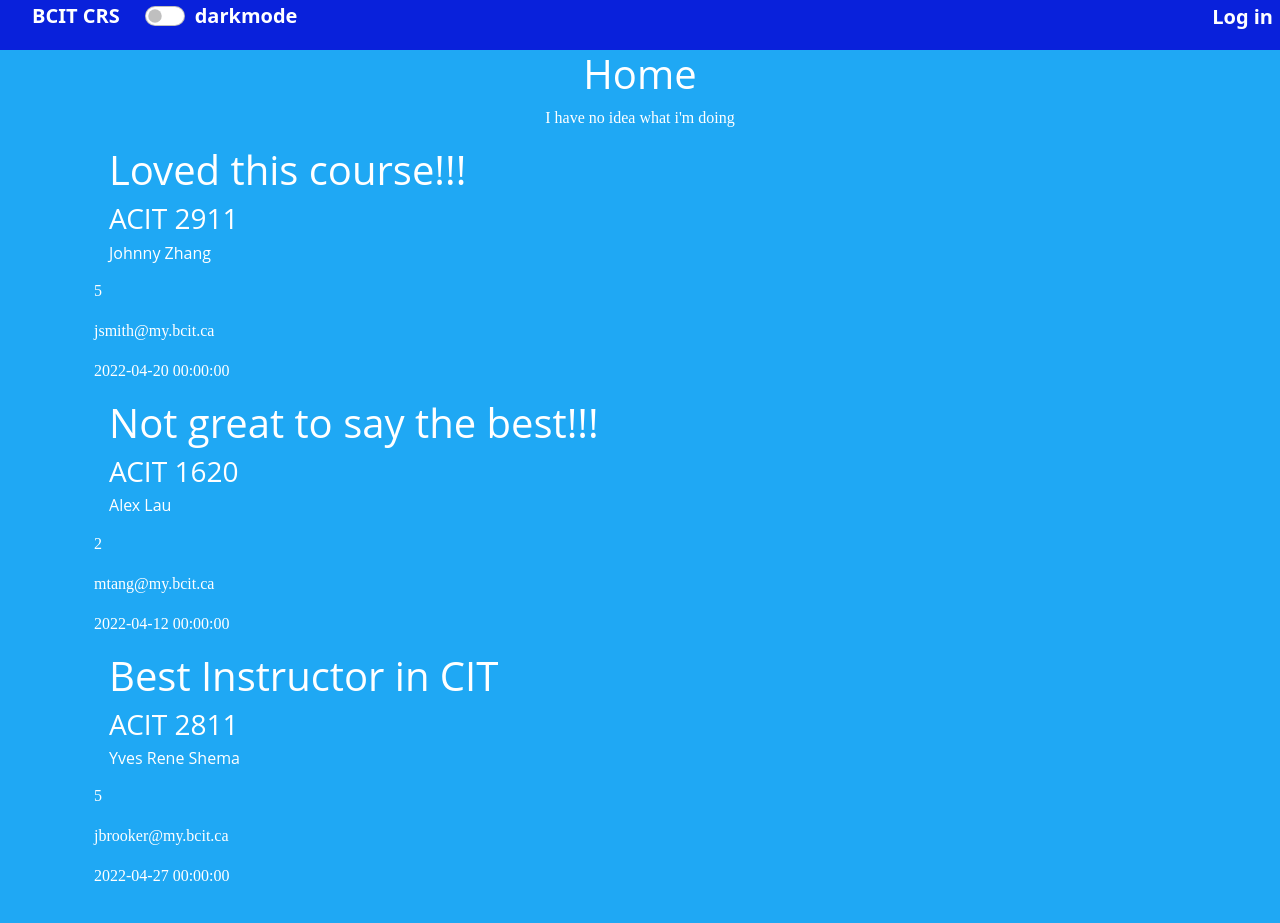
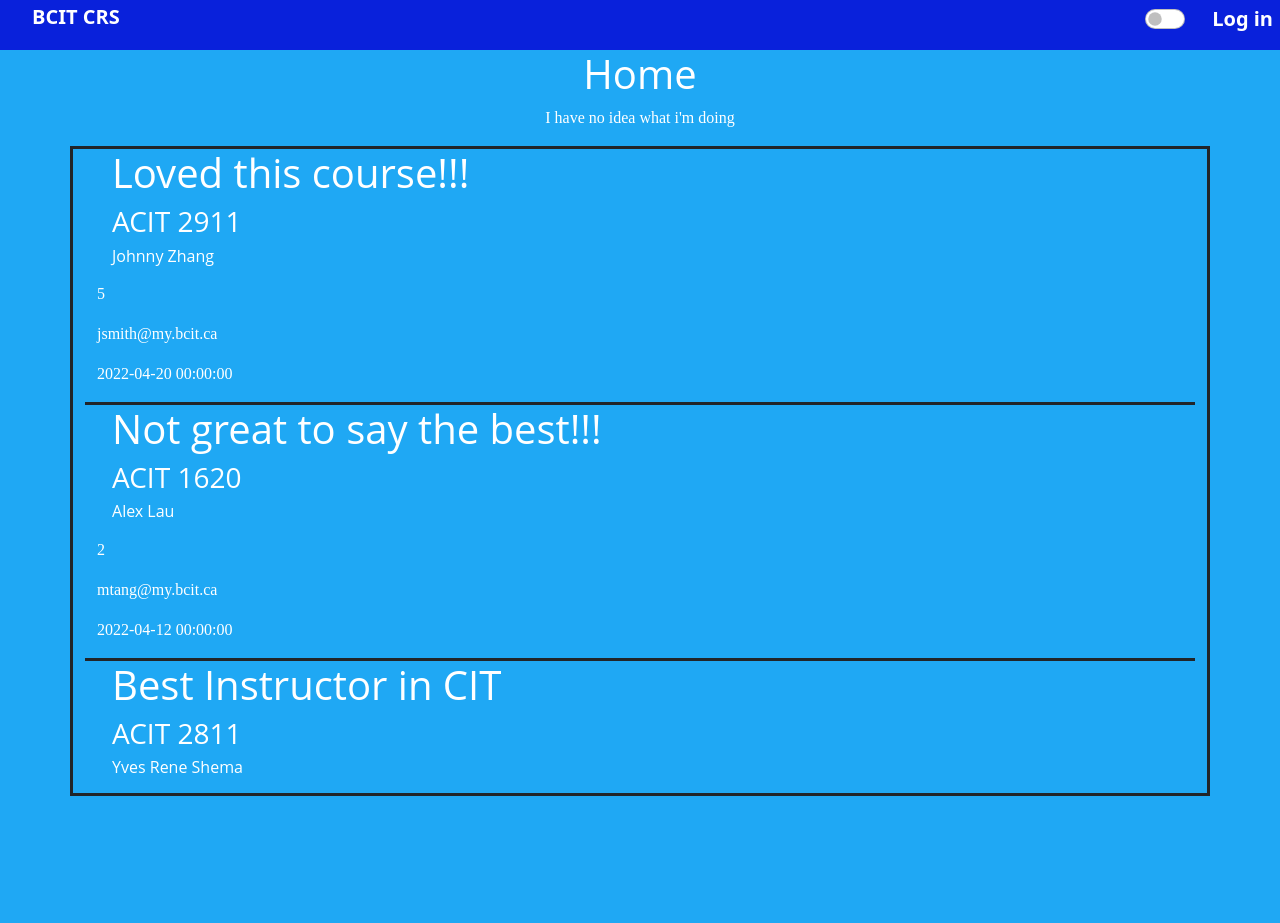
Before and after one commit to Langelozzi/2911-group21, a Flask app: page / in a window 1280 px wide. Run offline with Flask 2, Linux system fonts and the light colour scheme.

Commit message:
change night mode position toggle
apply basic format for scorll box


Signed-off-by: waifu pilot <q1233443@hotmail.com>

```diff
--- a/static/stylesheet/style.css
+++ b/static/stylesheet/style.css
@@ -50,13 +50,11 @@ p{
 
 
 
-.navbar > li {
+.login {
 	display:inline;
+	margin-top: 8px;
 	margin-left:17px;
-}
-
-.navbar > li:hover, .navbar > li:active, .navbar > li:focus {
-	background-color:#cbe314;
+	height:35px;
 }
 
 
@@ -90,7 +88,35 @@ a:visited {
 
 }
 a:hover, a:active, a:focus {
-    color: #FFFFFF;
+    color: #40f44f;
 }
 
 /*end of horizontal navbar*/
+
+
+.container {
+	border: solid;
+	width: 2530px;
+	height: 650px;
+	overflow: scroll;
+	}
+.container-fluid{
+	border-bottom: solid;
+}
+
+/* Scrollbar styles */
+::-webkit-scrollbar {
+	width: 12px;
+	height: 12px;
+	}
+
+	::-webkit-scrollbar-track {
+	border: 1px solid rgb(43, 0, 255);
+	border-radius: 10px;
+	}
+
+	::-webkit-scrollbar-thumb {
+	border: 1px solid rgb(43, 0, 255);;
+	background: rgb(43, 0, 255);
+	border-radius: 10px;
+	}
--- a/templates/home.html
+++ b/templates/home.html
@@ -14,22 +14,23 @@
     <nav class="horizonnav">
         <ul class="backtoindex">
             <li>BCIT CRS</li>
+        </ul>
+
+        <ul class="navbar">
             <li>
                 <div class="form-check form-switch">
-                    <label class="form-check-label" for="flexSwitchCheckDefault">darkmode</label>
+                    <label class="form-check-label" for="flexSwitchCheckDefault"></label>
                     <input class="form-check-input" type="checkbox" role="switch" id="flexSwitchCheckDefault" />
                 </div>
             </li>
-        </ul>
-
-        <ul class="navbar">
-            <li><a href="#">Log in</a></li>
+            <li class="login"><a href="#">Log in</a></li>
         </ul>
     </nav>
     <div class="jumbotron text-center">
         <h1>Home</h1>
         <p>I have no idea what i'm doing</p>
     </div>
+
     <div class="container" data-spy="scroll" data-target=".navbar" data-offset="50">
         {% for item in reviews %}
         <div class="container-fluid">
```
